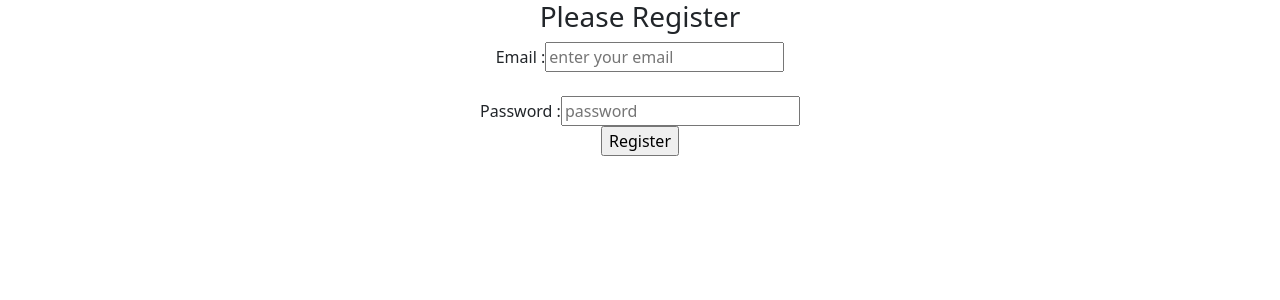
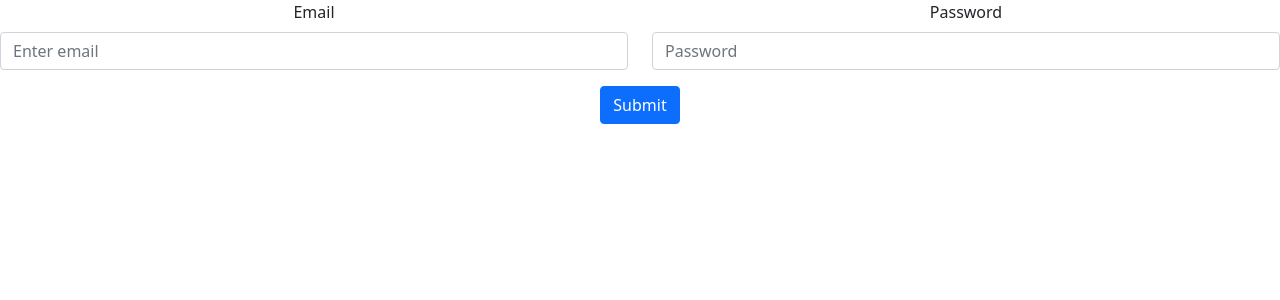
Before and after one commit to Momenuzzaman/react-authentication-system, a React (Create React App) app: page / in a window 1280 px wide. Shown: the top 300 px of the page. Built offline with nearby package versions, Linux system fonts and the light colour scheme.

Commit message:
bootstrap form add

```diff
--- a/src/App.js
+++ b/src/App.js
@@ -1,6 +1,7 @@
 
 import './App.css';
 import Form from './Components/Form/Form';
+import 'bootstrap/dist/css/bootstrap.min.css';
 
 function App() {
 
--- a/src/Components/Form/Form.js
+++ b/src/Components/Form/Form.js
@@ -1,26 +1,32 @@
-import React from 'react';
-import 'bootstrap/dist/css/bootstrap.min.css';
+import Button from 'react-bootstrap/Button';
+import Col from 'react-bootstrap/Col';
+import Form from 'react-bootstrap/Form';
+import Row from 'react-bootstrap/Row';
 
-const Form = () => {
+function GridComplexExample() {
     const handleRegistration = event => {
         console.log("submit")
         event.preventDefault()
     }
+
     return (
-        <div>
-            <h3>Please Register</h3>
-            <form onSubmit={handleRegistration}>
-                <label htmlFor='email'>Email : </label>
-                <input type="text" name="email" placeholder="enter your email" />
-                <br />
-                <br />
-                <label htmlFor='password'>Password : </label>
-                <input type="password" name="password" placeholder="password"></input>
-                <br />
-                <input type="submit" value="Register" />
-            </form>
-        </div>
+        <Form onSubmit={handleRegistration}>
+            <Row className="mb-3">
+                <Form.Group as={Col} controlId="formGridEmail">
+                    <Form.Label>Email</Form.Label>
+                    <Form.Control type="email" placeholder="Enter email" />
+                </Form.Group>
+
+                <Form.Group as={Col} controlId="formGridPassword">
+                    <Form.Label>Password</Form.Label>
+                    <Form.Control type="password" placeholder="Password" />
+                </Form.Group>
+            </Row>
+            <Button variant="primary" type="submit">
+                Submit
+            </Button>
+        </Form>
     );
-};
+}
 
-export default Form;
+export default GridComplexExample;
```
